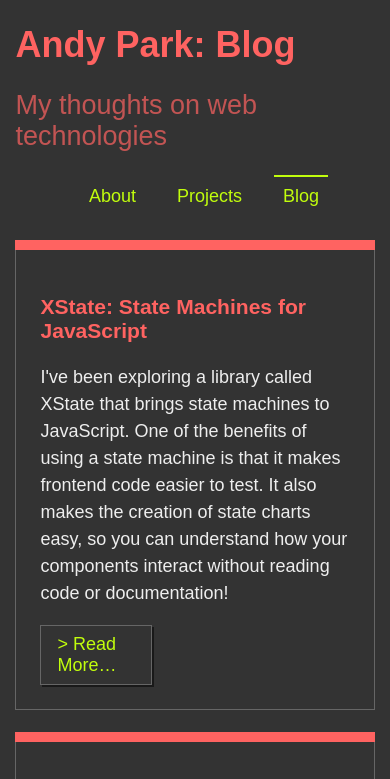
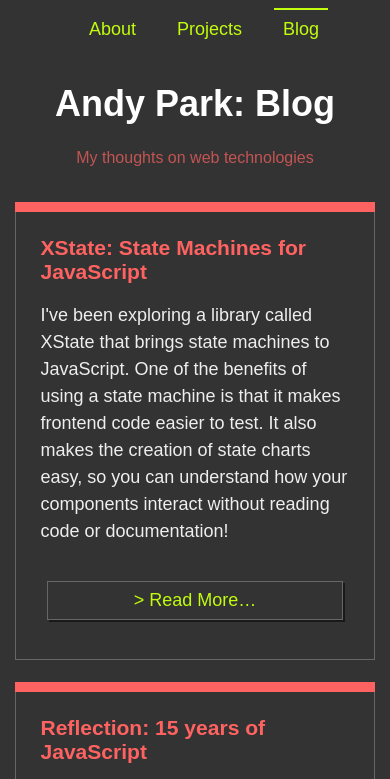
Before and after one commit to atparkweb/personal-page-example, a plain HTML site: page index.html in a window 390 px wide. Shown: the top 779 px of the page. Drawn offline with Linux system fonts and the light colour scheme; a web font is replaced by a local one.

Commit message:
refactor: update class names to match class attributes

```diff
--- a/stylesheets/default.css
+++ b/stylesheets/default.css
@@ -28,6 +28,7 @@
   color: #C1FD0D;
 }
 
+/* screen reader only content to hide from other browsers */
 .sr-only {
   text-indent: -9999px;
   position: absolute;
@@ -90,16 +91,16 @@
   max-width: 800px;
 }
 
-.site-header {
+.site__header {
   display: flex;
   flex-flow: column;
 }
-.site-header h1 {
+.site__header h1 {
   color: white;
   order: 2;
   margin-top: 0;
 }
-.site-header h2 {
+.site__header h2 {
   order: 3;
   margin-top: 0;
 }
@@ -121,17 +122,17 @@
   padding: 1.5rem 1.5rem 0;
 }
 
-.entry-title {
+.entry__title {
   margin: 0;
 }
 
-.entry-footer {
+.entry__footer {
   margin-top: 2em;
   position: relative;
   height: 3em;
 }
 
-.entry-footer .nav-link {
+.entry__footer .nav-link {
   position: absolute;
   right: -2rem;
   background-color: #333;
@@ -139,10 +140,10 @@
 }
 
 @media(max-width: 437px) {
-  .site-header h1 {
+  .site__header h1 {
     text-align: center;
   }
-  .site-header h2 {
+  .site__header h2 {
     font-size: 1rem;
     text-align: center;
   }
@@ -157,11 +158,11 @@
     max-width: 96%;
   }
 
-  .entry-footer {
+  .entry__footer {
     border-top: none;
   }
 
-  .entry-footer .nav-link {
+  .entry__footer .nav-link {
     border-top: 1px solid #666;
     position: static;
     margin: 0 auto;
```
